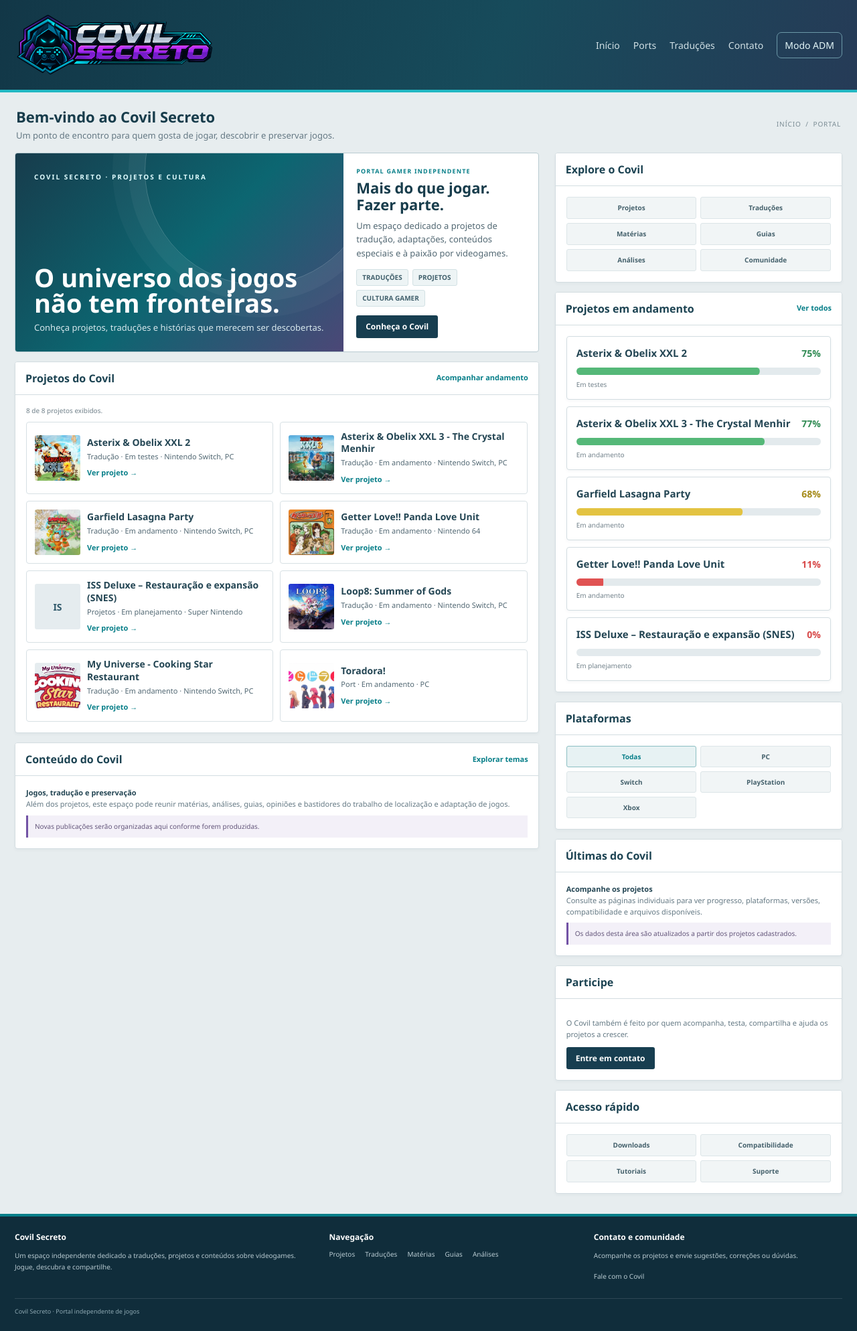
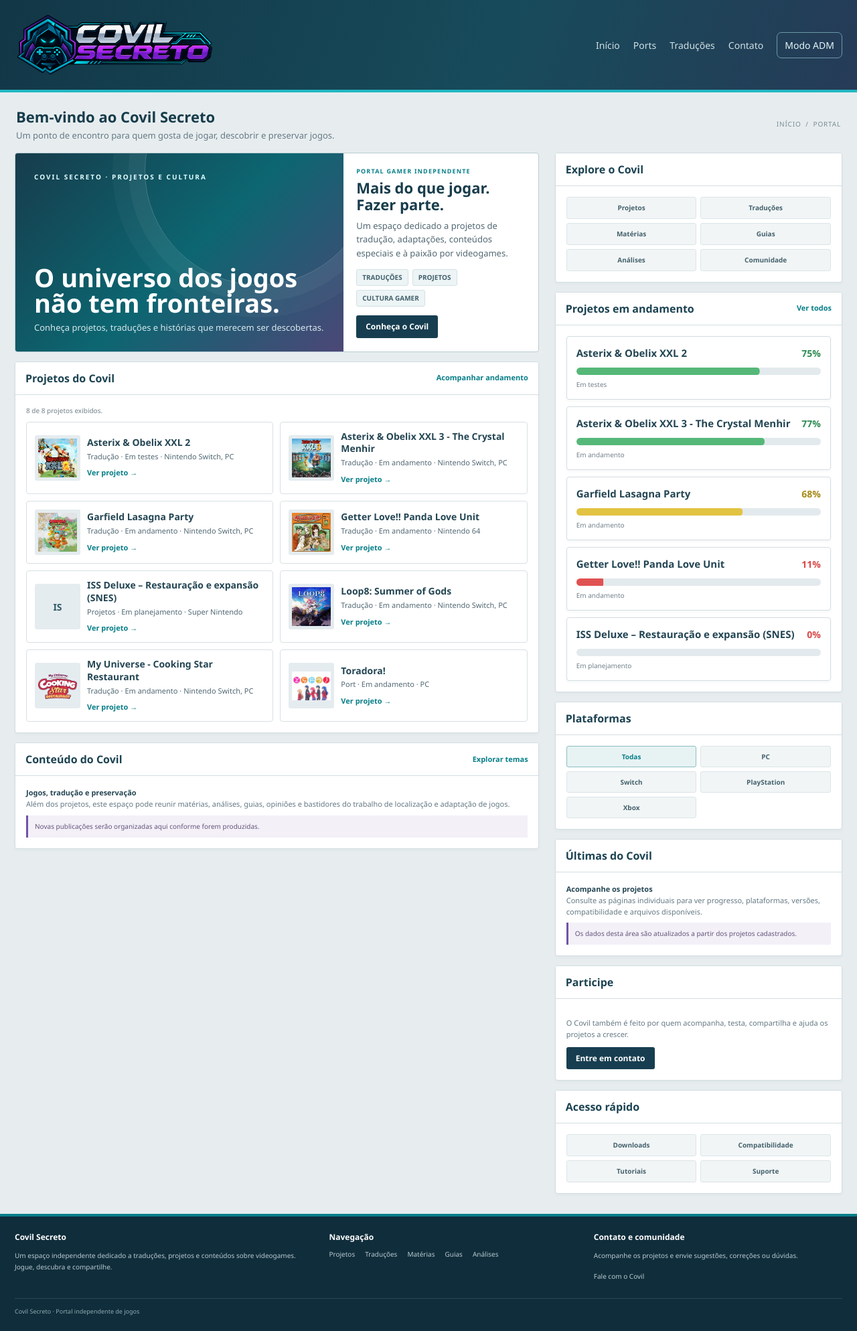
Before and after one commit to TemplarioK1/covil-secreto, a Jekyll site: the page built from index.html, in a window 1280 px wide. Shown: the whole page at 67% size. Built offline with Jekyll 4.4.1, drawn with Linux system fonts in a browser that asks for light colours.

Commit message:
Corrige zoom dos ícones na página inicial

```diff
--- a/index.html
+++ b/index.html
@@ -21,7 +21,7 @@
 .kicker{font-size:9px;font-weight:800;letter-spacing:.13em;color:var(--teal);text-transform:uppercase}.project-feature{background:#fff;border:1px solid #b9cbd1;border-radius:4px;overflow:hidden;display:grid;grid-template-columns:minmax(0,1.35fr) minmax(220px,.8fr);min-height:252px}
 .feature-art{position:relative;min-height:252px;background:linear-gradient(135deg,#173c4c,#0c6671 52%,#4c4777);overflow:hidden}.feature-art:before{content:"";position:absolute;width:340px;height:340px;border-radius:50%;border:1px solid #ffffff35;right:-45px;top:-145px;box-shadow:0 0 0 24px #ffffff0b,0 0 0 48px #ffffff08}.art-mark{position:absolute;left:28px;top:28px;color:#dffcff;font-size:10px;letter-spacing:.2em;font-weight:800}.art-title{position:absolute;left:28px;right:24px;bottom:25px;color:white}.art-title strong{display:block;font-size:clamp(24px,3vw,38px);line-height:1.02;max-width:460px}.art-title span{display:block;margin-top:8px;color:#d7e8ed;font-size:13px}
 .feature-copy{padding:20px 19px;display:flex;flex-direction:column;justify-content:center}.feature-copy h2{font-size:22px;line-height:1.15;margin:6px 0 8px;color:#183d4c}.feature-copy p{font-size:12px;color:#607580;line-height:1.6;margin:0 0 13px}.tags{display:flex;gap:6px;flex-wrap:wrap;margin-bottom:13px}.tag{display:inline-flex;align-items:center;font-size:10px;line-height:1.3;padding:5px 8px;background:#edf4f5;border:1px solid #d2e1e4;color:#42616d;border-radius:3px;font-weight:700}.action{display:inline-flex;align-items:center;justify-content:center;align-self:flex-start;background:#173e50;color:#fff;padding:9px 14px;border:0;border-radius:3px;font-size:12px;line-height:1.3;font-weight:700}.action:hover{background:var(--teal)}
-.tiles{display:grid;grid-template-columns:repeat(2,minmax(0,1fr));gap:10px}.tile{border:1px solid #d7e0e4;border-radius:3px;background:#fbfcfc;padding:11px;display:grid;grid-template-columns:68px minmax(0,1fr);gap:10px;align-items:center}.tile-thumb{width:68px;height:68px;min-width:0;overflow:hidden;border-radius:3px;background:#e5ecef;display:flex;align-items:center;justify-content:center}.tile-thumb img{display:block;width:100%;height:100%;max-width:100%;max-height:100%;object-fit:cover;object-position:center}.tile-icon{width:68px;height:68px;max-width:100%;max-height:100%;object-fit:cover;border-radius:3px;background:#e5ecef;display:grid;place-items:center;color:#315a6b;font-weight:800} .tile{min-width:0;overflow:hidden}.tile>div:last-child{min-width:0}.tile:nth-child(2n) .tile-icon{background:#eeeaf4;color:#655184}.tile h3{font-size:12px;margin:0 0 3px;color:#214453}.tile p{font-size:10px;line-height:1.4;color:#71818a;margin:0 0 4px}.tile a{font-size:10px;color:var(--teal);font-weight:750}
+.tiles{display:grid;grid-template-columns:repeat(2,minmax(0,1fr));gap:10px}.tile{border:1px solid #d7e0e4;border-radius:3px;background:#fbfcfc;padding:11px;display:grid;grid-template-columns:68px minmax(0,1fr);gap:10px;align-items:center}.tile-thumb{width:68px;height:68px;min-width:0;overflow:hidden;border-radius:3px;background:#e5ecef;display:flex;align-items:center;justify-content:center}.tile-thumb img{display:block;width:100%;height:100%;max-width:100%;max-height:100%;object-fit:cover;object-position:center}.tile-icon-thumb img{object-fit:contain;padding:5px}.tile-icon{width:68px;height:68px;max-width:100%;max-height:100%;object-fit:cover;border-radius:3px;background:#e5ecef;display:grid;place-items:center;color:#315a6b;font-weight:800} .tile{min-width:0;overflow:hidden}.tile>div:last-child{min-width:0}.tile:nth-child(2n) .tile-icon{background:#eeeaf4;color:#655184}.tile h3{font-size:12px;margin:0 0 3px;color:#214453}.tile p{font-size:10px;line-height:1.4;color:#71818a;margin:0 0 4px}.tile a{font-size:10px;color:var(--teal);font-weight:750}
 .project-row{padding:14px;background:#fff;border:1px solid #d3dde1;border-radius:4px;box-shadow:0 2px 5px #183b4b0a}.project-row+.project-row{margin-top:10px}.project-row .progress-heading{display:flex;justify-content:space-between;align-items:center;gap:14px;margin-bottom:11px}.project-row .progress-heading strong{font-size:15px;line-height:1.4;color:#244654}.project-row .progress-value{font-size:14px;font-weight:700;font-variant-numeric:tabular-nums;white-space:nowrap}.project-row .progress-track{height:11px;border-radius:999px;background:#e3eaed;overflow:hidden}.project-row .progress-fill{display:block;width:100%;height:100%;border-radius:inherit;transform:scaleX(var(--progress));transform-origin:left center;animation:progress-appear .8s ease-out both}.project-row.progress-red .progress-fill{background:#e05252}.project-row.progress-red .progress-value{color:#d84b4b}.project-row.progress-orange .progress-fill{background:#ed963d}.project-row.progress-orange .progress-value{color:#c87927}.project-row.progress-yellow .progress-fill{background:#e3c342}.project-row.progress-yellow .progress-value{color:#a58a18}.project-row.progress-green .progress-fill{background:#55b878}.project-row.progress-green .progress-value{color:#328c55}.project-row.progress-complete .progress-fill{background:#397fd6}.project-row.progress-complete .progress-value{color:#2869b8}.project-row small{display:block;margin-top:7px;font-size:10px;color:#71818a}
 .side-links{display:grid;grid-template-columns:1fr 1fr;gap:6px}.side-links a,.side-links button{padding:8px;background:#f1f5f6;border:1px solid #dce5e8;border-radius:3px;font-size:10px;color:#45616c;font-weight:700;text-align:center;cursor:pointer;font-family:inherit}.side-links a:hover,.side-links button:hover,.side-links button.filter-active{border-color:#8bbec2;color:var(--teal);background:#e7f2f3}.notice{font-size:11px;color:#647984;line-height:1.55}.notice strong{color:#244654}.statusline{padding:9px 10px;border-left:3px solid var(--purple);background:#f3f0f8;font-size:10px;color:#625479;margin-top:8px}
 .footer{background:#102d3b;color:#b9cbd2;padding:22px max(22px,calc((100% - 1360px)/2));display:grid;grid-template-columns:1.2fr 1fr 1fr;gap:24px;border-top:4px solid #087f89}.footer h3{font-size:12px;color:white;margin:0 0 8px}.footer p,.footer a{font-size:10px;color:#b9cbd2;line-height:1.7}.footer-links{display:flex;flex-wrap:wrap;gap:7px 15px}.copyright{grid-column:1/-1;border-top:1px solid #ffffff20;padding-top:12px;font-size:9px;color:#8faab4}
@@ -82,7 +82,7 @@ header{width:100%;margin-left:0;padding:17px max(22px,calc((100% - 1360px)/2))}
 {% for project in sorted_projects %}
 <article class="tile" data-project-card data-title="{{ project.title | downcase | escape }}" data-platforms="{{ project.platforms | join: '|' | downcase | escape }}">
 {% assign icon_path = project.icon | default: project.cover %}
-{% if icon_path %}<div class="tile-thumb"><img src="{{ icon_path | relative_url }}" alt="" loading="lazy"></div>{% else %}<div class="tile-icon">{{ project.title | slice: 0, 2 | upcase }}</div>{% endif %}
+{% if project.icon %}<div class="tile-thumb tile-icon-thumb"><img src="{{ project.icon | relative_url }}" alt="" loading="lazy"></div>{% elsif project.cover %}<div class="tile-thumb"><img src="{{ project.cover | relative_url }}" alt="" loading="lazy"></div>{% else %}<div class="tile-icon">{{ project.title | slice: 0, 2 | upcase }}</div>{% endif %}
 <div><h3>{{ project.title | escape }}</h3><p>{{ project.category | escape }}{% if project.status %} · {{ project.status | escape }}{% endif %}{% if project.platforms %} · {{ project.platforms | join: ', ' | escape }}{% endif %}</p><a href="{{ project.url | relative_url }}">Ver projeto →</a></div>
 </article>
 {% endfor %}
```
